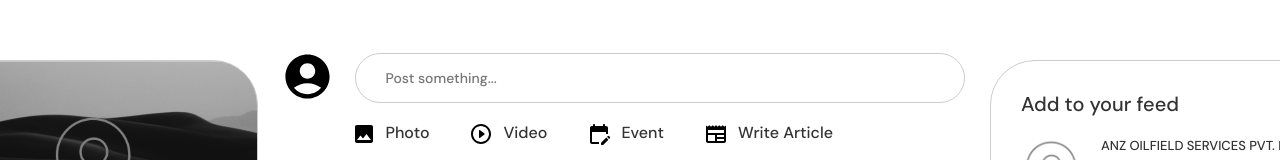
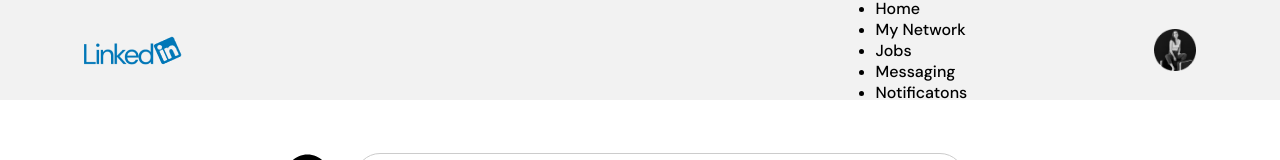
Before and after one commit to lizaakhm/linkedIn-clone, a React (Create React App) app: page / in a window 1280 px wide. Shown: the top 160 px of the page. Built offline with nearby package versions, Linux system fonts and the light colour scheme.

Commit message:
add alt prop on img tag

```diff
--- a/src/Components/MainPage.js
+++ b/src/Components/MainPage.js
@@ -4,10 +4,12 @@ import RecommendationComponent from "./RecommendationComponent";
 import Sidebar from "./Sidebar";
 import GlobalFooter from "./GlobalFooter";
 import NewsFeed from "./NewsFeed";
+import Header2 from "../Header2";
 
 const MainPage = () => {
   return (
     <div className="page">
+      <Header2 />
       <div className="main_page">
         <div className="main_page_sidebar">
           <Sidebar />
--- a/src/Components/Sidebar.css
+++ b/src/Components/Sidebar.css
@@ -42,7 +42,7 @@ p {
     line-height: normal;
 }
 
-ul li {
+.dashboard_item_li {
     list-style-type: none;
     text-align: left;
     padding-left: 30px;
--- a/src/Components/Sidebar.jsx
+++ b/src/Components/Sidebar.jsx
@@ -32,7 +32,7 @@ const Sidebar = () => {
           <div className="dashboard_item">
             <ul>
               {dashboard_items.map((item, index) => (
-                <li key={index}>{item}</li>
+                <li key={index} className="dashboard_item_li">{item}</li>
               ))}
             </ul>
           </div>
--- a/src/Header2.jsx
+++ b/src/Header2.jsx
@@ -7,7 +7,7 @@ function Header2 () {
     return(
         <header>
          <div className="grayheader">
-            <img className="linklogo" src={Logo}></img>
+            <img className="linklogo" src={Logo} alt=""></img>
             <ul className="footerul">
                 <li>Home</li>
                 <li>My Network</li>
@@ -15,7 +15,7 @@ function Header2 () {
                 <li>Messaging</li>
                 <li>Notificatons</li>
             </ul>
-            <img className="ovalimg" src={Ovalpic}></img>
+            <img className="ovalimg" src={Ovalpic} alt=""></img>
          </div>
         </header>
     )
```
Lines whose indentation alone changed are shown as unchanged.
